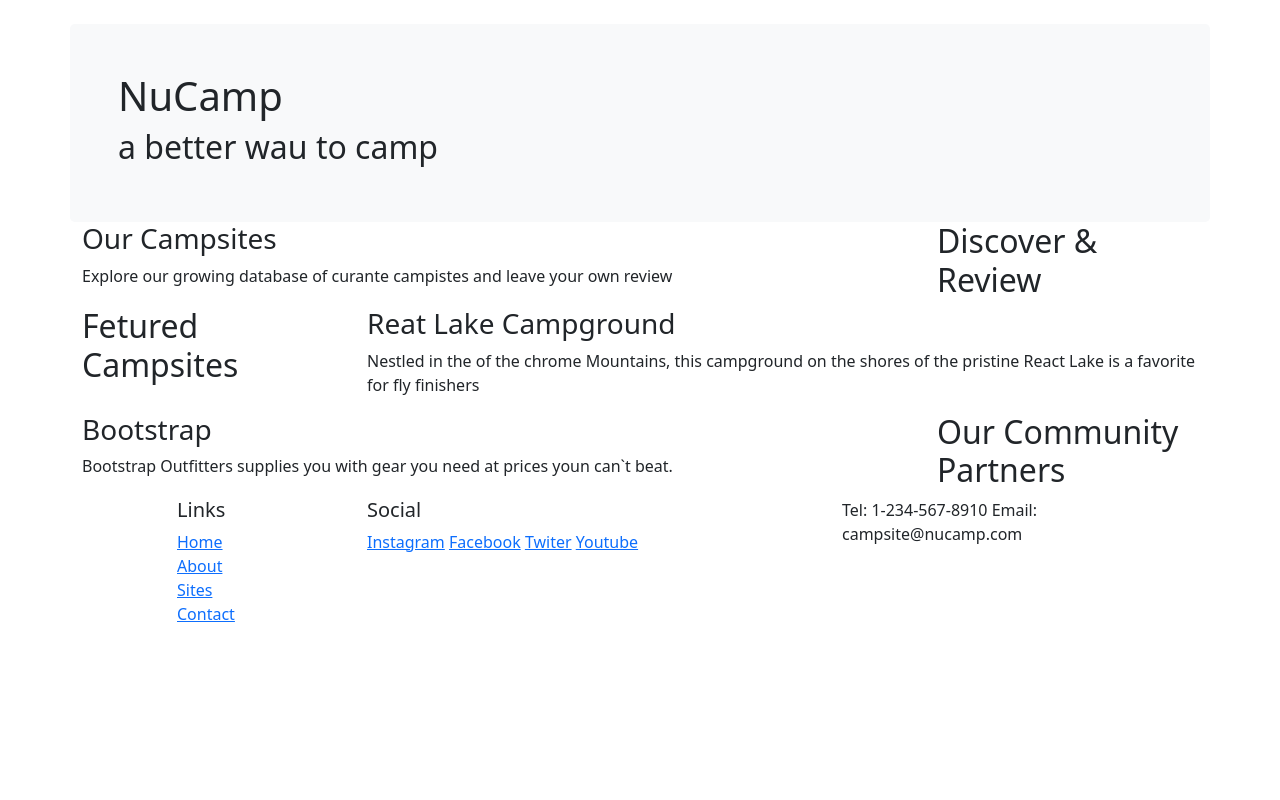
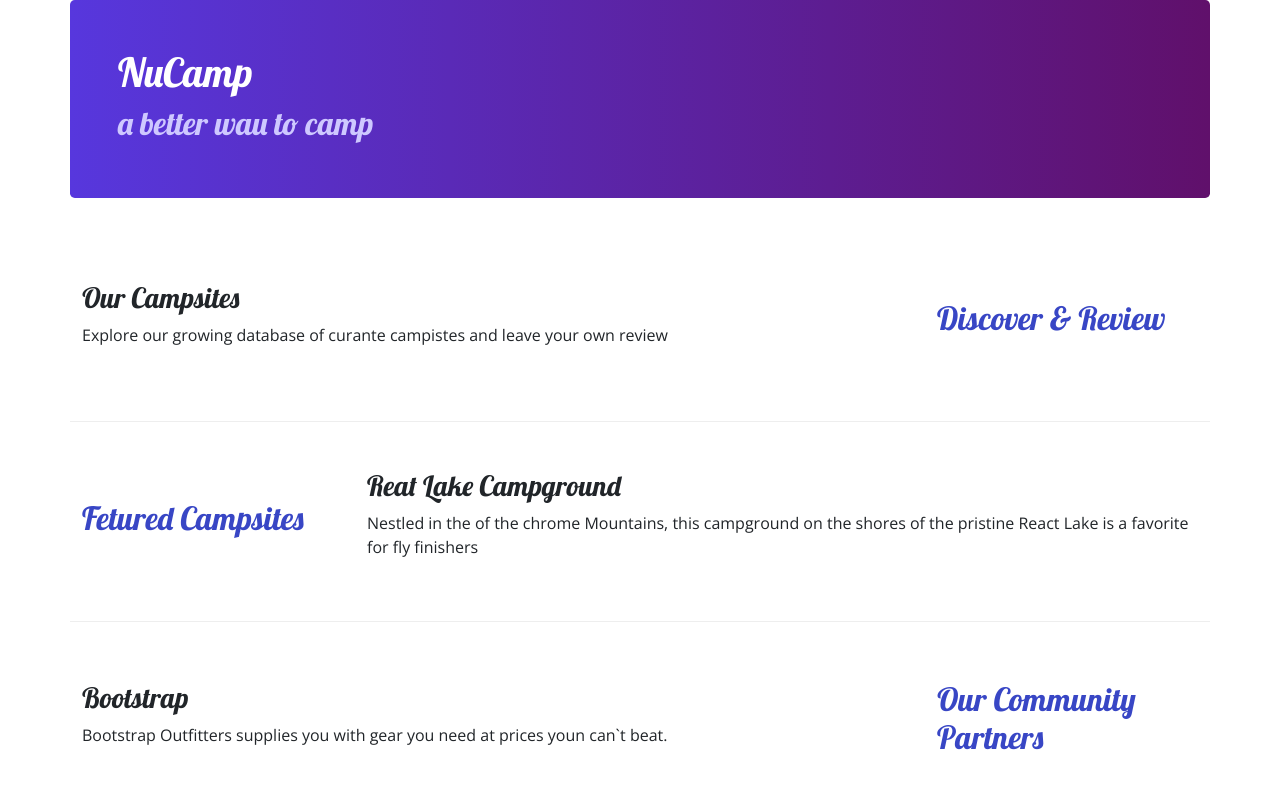
Before and after one commit to rchapine/bootstrap-5, a website: page index.html in a window 1280 px wide. Shown: the top 800 px of the page. Drawn offline with nearby package versions, Linux system fonts and the light colour scheme.

Commit message:
added css and index

```diff
--- /dev/null
+++ b/css/styles.css
@@ -0,0 +1,34 @@
+body {
+  font-family: "Open Sans", sans-serif;
+}
+
+h1,
+h2,
+h3 {
+  font-family: "Lobster", cursive;
+}
+
+h2 {
+  color: #3846c5;
+}
+
+header h2 {
+  color: #cec8ff;
+}
+
+footer {
+  background-image: linear-gradient(#cec8ff, white);
+  padding: 20px 0;
+}
+
+header .container {
+  padding: 30px;
+  background-image: linear-gradient(to right, #5737dd, #60106b);
+  color: white;
+}
+
+.row-content {
+  padding: 50px, 0;
+  border-bottom: 1px ridge;
+  min-height: 200px;
+}
--- a/index.html
+++ b/index.html
@@ -11,12 +11,19 @@
       href="node_modules/bootstrap/dist/css/bootstrap.min.css"
     />
 
+    <!-- Additional CSS must be placed after Bootstrap CSS -->
+    <link
+      rel="stylesheet"
+      href="https://fonts.googleapis.com/css?family=Lobster|Open+Sans"
+    />
+    <link rel="stylesheet" href="css/styles.css" />
+
     <title>Nucamp: A Better way to camp</title>
   </head>
 
   <body>
     <header class="">
-      <div class="container mt-4 p-5 bg-light rounded-3">
+      <div class="container mt -4 mb-4 p-5 bg-light rounded-3">
         <div class="row">
           <div class="col">
             <h1>NuCamp</h1>
@@ -27,9 +34,9 @@
     </header>
 
     <div class="container">
-      <div class="row">
+      <div class="row row-content align-items-center">
         <div class="col-sm-4 order-sm-last col-md-3">
-          <h2>Discover & Review</h2>
+          <h2 class="text-sm-right">Discover & Review</h2>
         </div>
         <div class="col">
           <h3>Our Campsites</h3>
@@ -40,7 +47,7 @@
         </div>
       </div>
 
-      <div class="row">
+      <div class="row row-content align-items-center">
         <div class="col-sm-4 col-md-3">
           <h2>Fetured Campsites</h2>
         </div>
@@ -53,9 +60,9 @@
         </div>
       </div>
 
-      <div class="row">
+      <div class="row row-content align-items-center">
         <div class="col-sm-4 order-sm-last col-md-3">
-          <h2>Our Community Partners</h2>
+          <h2 class="text-sm-right">Our Community Partners</h2>
         </div>
         <div class="col">
           <h3>Bootstrap</h3>
@@ -79,14 +86,14 @@
               <li><a href="#">Contact</a></li>
             </ul>
           </div>
-          <div class="col-6 col-sm-5">
+          <div class="col-6 col-sm-5 text-center">
             <h5>Social</h5>
             <a href="http://instagram.com">Instagram</a>
             <a href="http://facebook.com">Facebook</a>
             <a href="http://twitter.com">Twiter</a>
             <a href="http://youtube.com">Youtube</a>
           </div>
-          <div class="col-sm-4">
+          <div class="col-sm-4 text-center">
             Tel: 1-234-567-8910 Email: campsite@nucamp.com
           </div>
         </div>
```
